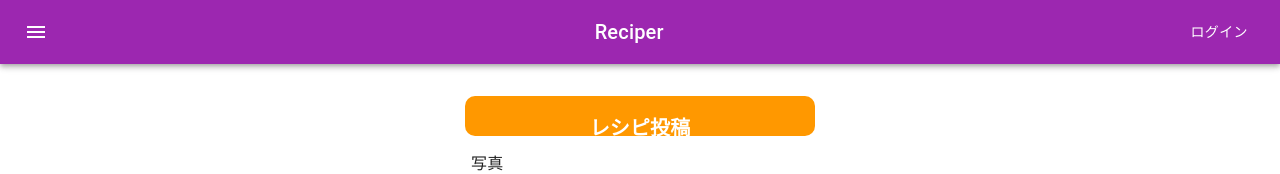
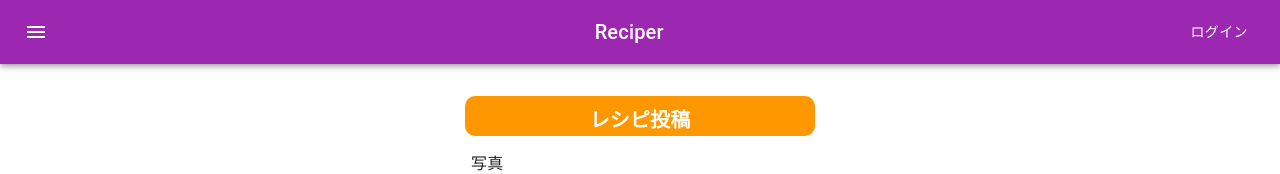
Before and after one commit to shiina47/A11-2, a React (Create React App) app in the folder frontend/: page /post in a window 1280 px wide. Shown: the top 174 px of the page. Built offline with nearby package versions, Linux system fonts and the light colour scheme.

Commit message:
レシピ投稿できるように修正

```diff
--- a/frontend/src/components/pages/Post.jsx
+++ b/frontend/src/components/pages/Post.jsx
@@ -66,17 +66,7 @@ export const Post = memo(() => {
   return (
     <>
       <Box my={4} mx="auto" width={370}>
-        <TitleDiv>
-          <Typography
-            variant="h6"
-            fontWeight="bold"
-            color="white"
-            textAlign="center"
-            mt={1}
-          >
-            レシピ投稿
-          </Typography>
-        </TitleDiv>
+        <TitleDiv>レシピ投稿</TitleDiv>
 
         <Box paddingX={2}>
           <input
```
Also changed, not shown: 1 other file (tests, documents, lock files or other folders).
